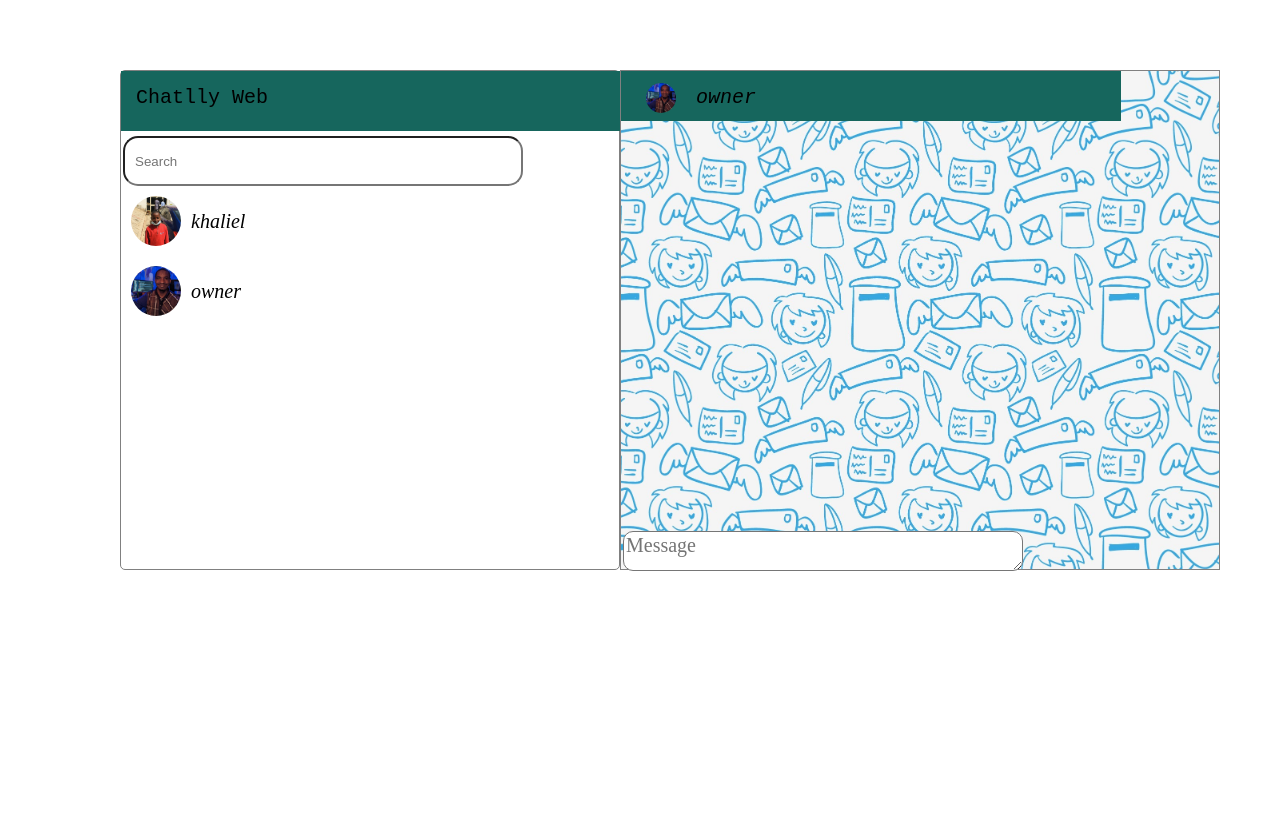
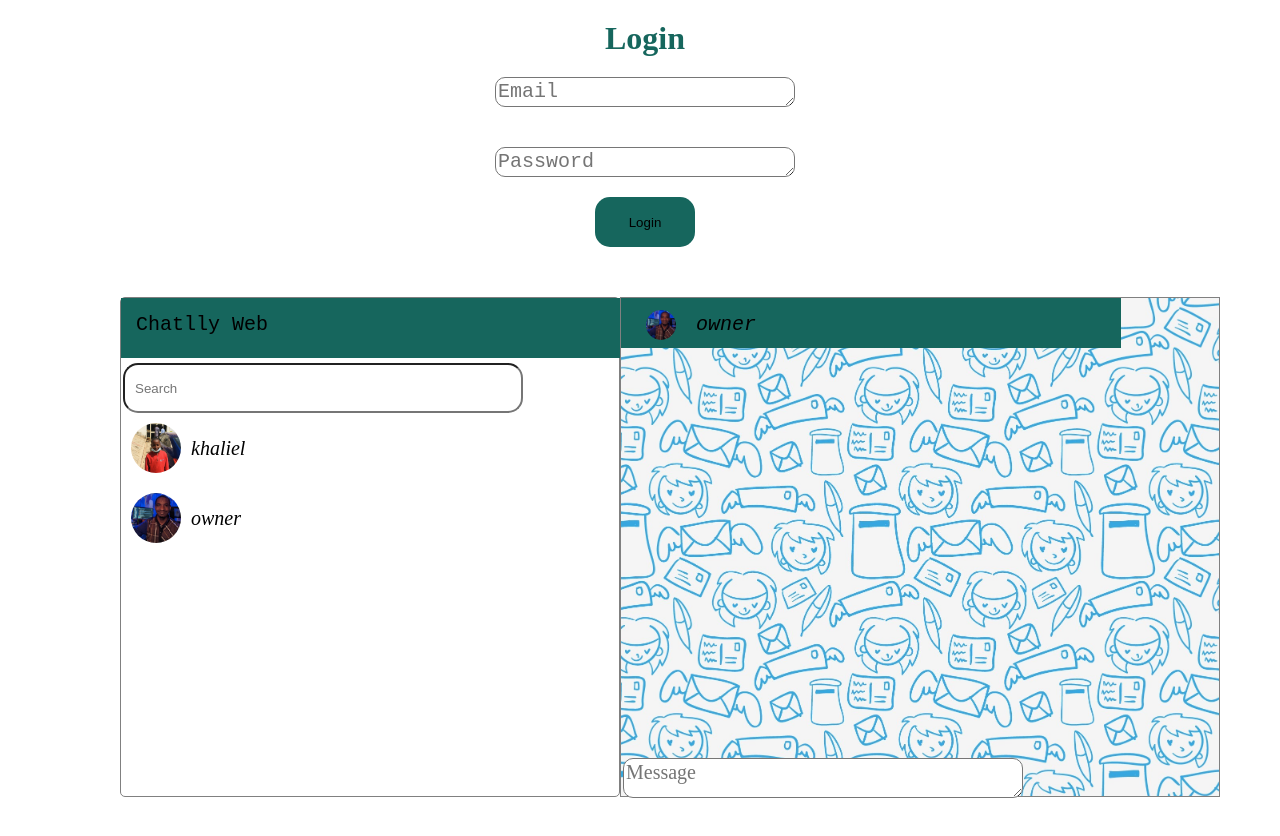
Before and after one commit to codeswot/chatlly-web, a React (Create React App) app: page / in a window 1280 px wide. Shown: the top 836 px of the page. Before the commit the page ends 800 px from the top, so only its background shows below. Built offline with nearby package versions, Linux system fonts and the light colour scheme.

Commit message:
commit changes

```diff
--- a/src/App.js
+++ b/src/App.js
@@ -10,7 +10,7 @@
     <div className="App">
       <Router>
       <Routes>
-            <Route path='/login' element={<Login />} />
+            <Route path='/' element={<Login />} />
             <Route path='/register' element={<Register />} />
         </Routes>
         <div className="body">
```
